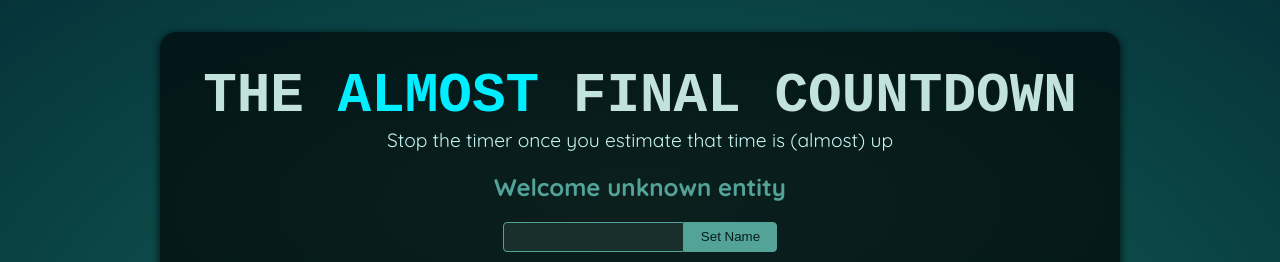
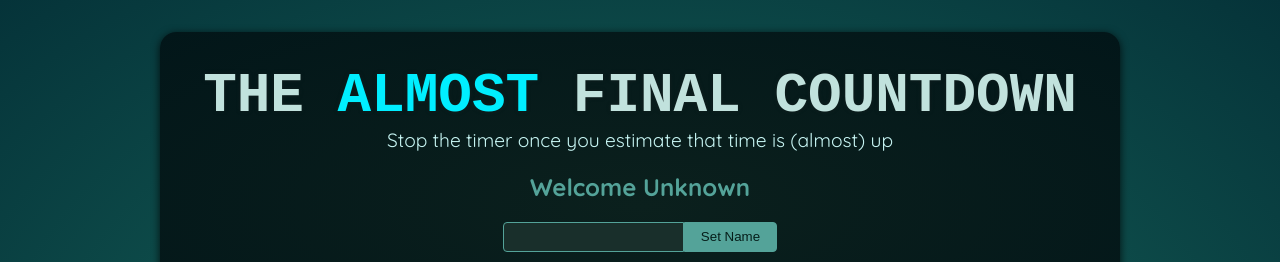
Before and after one commit to fanerotim/React---The-Complete-Guide-incl.-Next.js-Redux-, a React (Vite) app in the folder 01-Refs-and-Portals-Project/: page / in a window 1280 px wide. Shown: the top 262 px of the page. Built offline with nearby package versions, Linux system fonts and the light colour scheme; a web font is replaced by a local one.

Commit message:
Use a Ref to get access to an input elements value and avoid handling onChange event

```diff
--- a/01-Refs-and-Portals-Project/src/components/Player.jsx
+++ b/01-Refs-and-Portals-Project/src/components/Player.jsx
@@ -1,10 +1,19 @@
+import { useState, useRef } from "react";
+
 export default function Player() {
+
+    const name = useRef();
+    const [playerName, setPlayerName] = useState()
+
     return (
         <section id="player">
-      <h2>Welcome unknown entity</h2>
+            <h2>Welcome {playerName ?? 'Unknown'}</h2>
             <p>
-        <input type="text" />
-        <button>Set Name</button>
+                <input
+                    ref={name}
+                    type="text"
+                />
+                <button onClick={() => setPlayerName(name.current.value)}>Set Name</button>
             </p>
         </section>
     );
```
Lines whose indentation alone changed are shown as unchanged.
